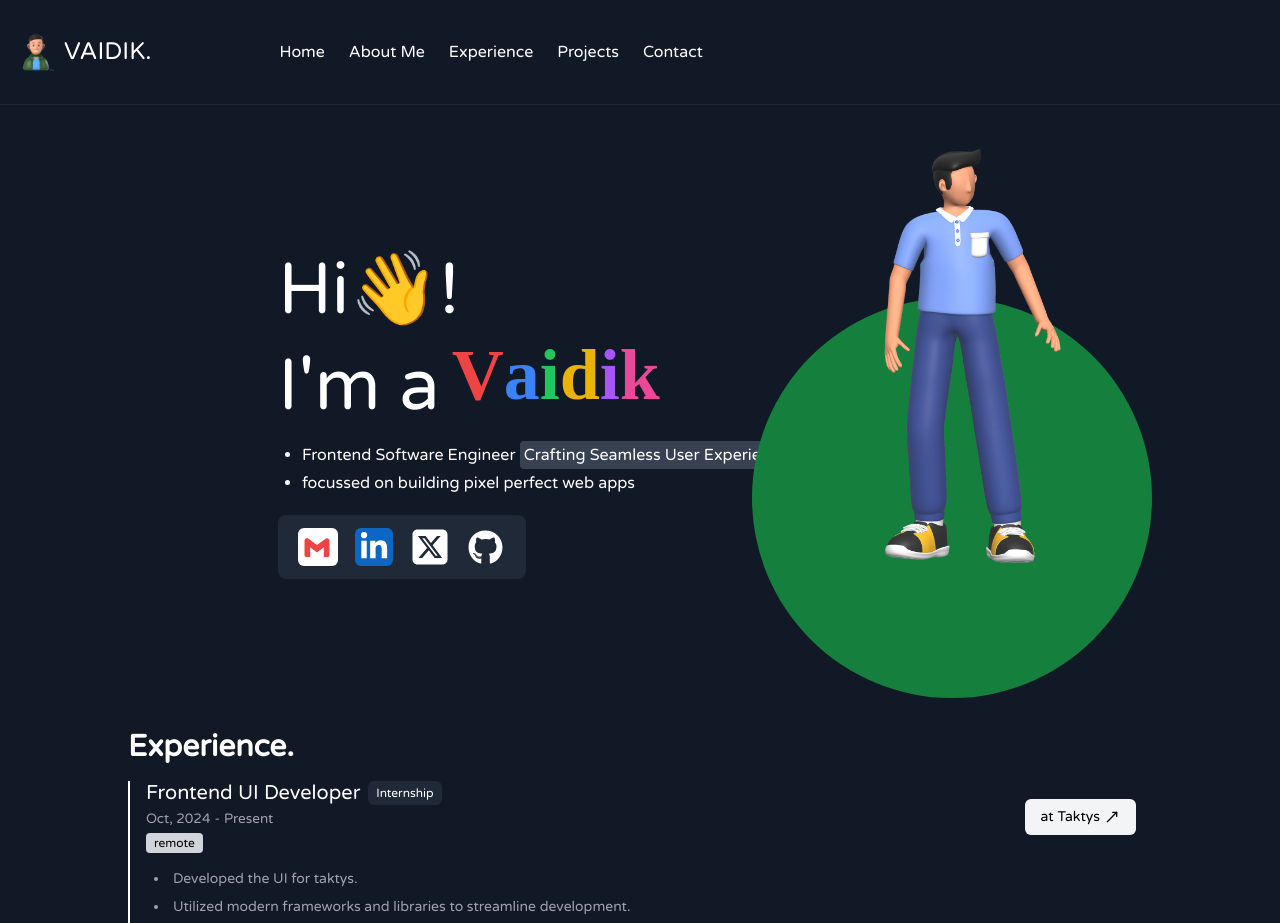
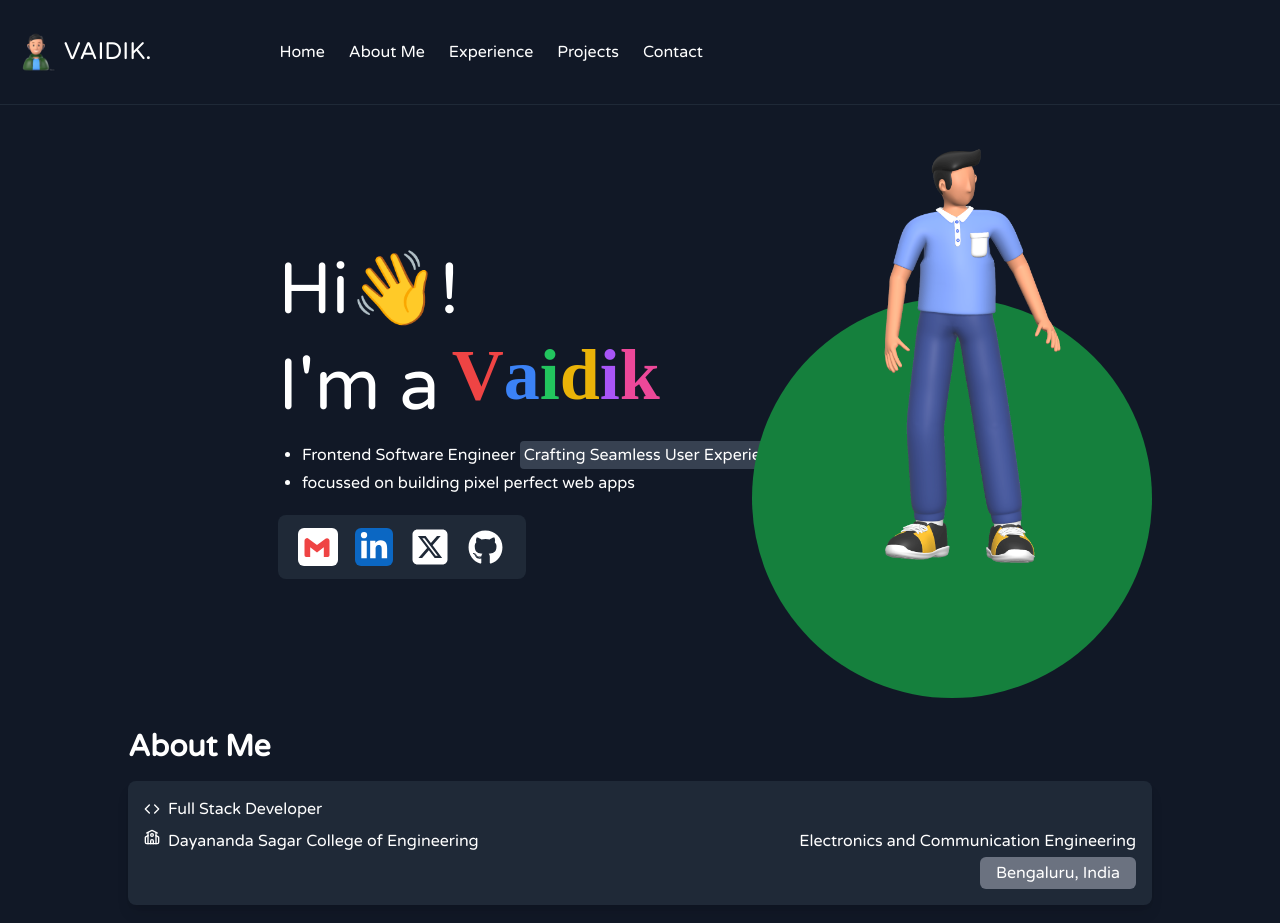
Before and after one commit to Vaidik1308/personal-portfolio, a Next.js app: page / in a window 1280 px wide. Shown: the top 923 px of the page. Built offline with nearby package versions, Linux system fonts and the light colour scheme; a web font is replaced by a local one.

Commit message:
added the about me section

```diff
--- a/src/app/page.tsx
+++ b/src/app/page.tsx
@@ -6,7 +6,7 @@ export default function Home() {
   return (
     <main className="flex min-h-screen w-full flex-col">
       <HeroSection/>
-      {/* <AboutMe/> */}
+      <AboutMe/>
       <Experience/>
     </main>
   );
--- a/src/components/Home/AboutMe/AboutMe.tsx
+++ b/src/components/Home/AboutMe/AboutMe.tsx
@@ -1,5 +1,8 @@
 import Container from '@/components/Reusable/Container'
+import Image from 'next/image'
 import React from 'react'
+import ProfileImg from '../../../../public/profilePic.jpg'
+import { Code, School } from 'lucide-react'
 
 type Props = {}
 
@@ -8,6 +11,31 @@ const AboutMe = (props: Props) => {
     <section>
         <Container>
             <h2>About Me</h2>
+            <div className='my-4 flex items-start gap-4 shadow-lg bg-gray-800 p-4 rounded-lg'>
+              {/* <div className='w-[10%]'>
+                <Image src={ProfileImg} alt='profile_pic' width={1000} height={1000} className='bg-[#16803D] rounded-[25px] w-[100%]'/>
+              </div> */}
+              <div className='flex justify-start w-[100%] flex-col gap-2'>
+                  <div className='flex items-center gap-2'>
+                    <Code size={16}/>
+                    <span>
+                      Full Stack Developer
+                    </span>
+                  </div>
+                  <div className='flex items-start gap-2 w-full justify-between'>
+                    <div className='flex items-start gap-2'>
+                      <School size={16}/>
+                      <span className='flex flex-col'>Dayananda Sagar College of Engineering </span>
+                    </div>
+                    <div className='flex flex-col gap-1 items-end'>
+                      <span>
+                        Electronics and Communication Engineering
+                      </span>
+                      <span className='bg-gray-500  px-4 rounded-md py-1'>Bengaluru, India</span>
+                    </div>
+                  </div>
+              </div>
+            </div>
         </Container>
     </section>
   )
--- a/src/components/Home/experience/Expirience.tsx
+++ b/src/components/Home/experience/Expirience.tsx
@@ -10,7 +10,7 @@ const Experience = (props: Props) => {
     <section>
       <Container className='text-white'>
         <h2>Experience.</h2>
-        <div>
+        <div className='mx-4'>
           <ExperienceTimeline/>
         </div>
       </Container>
```
